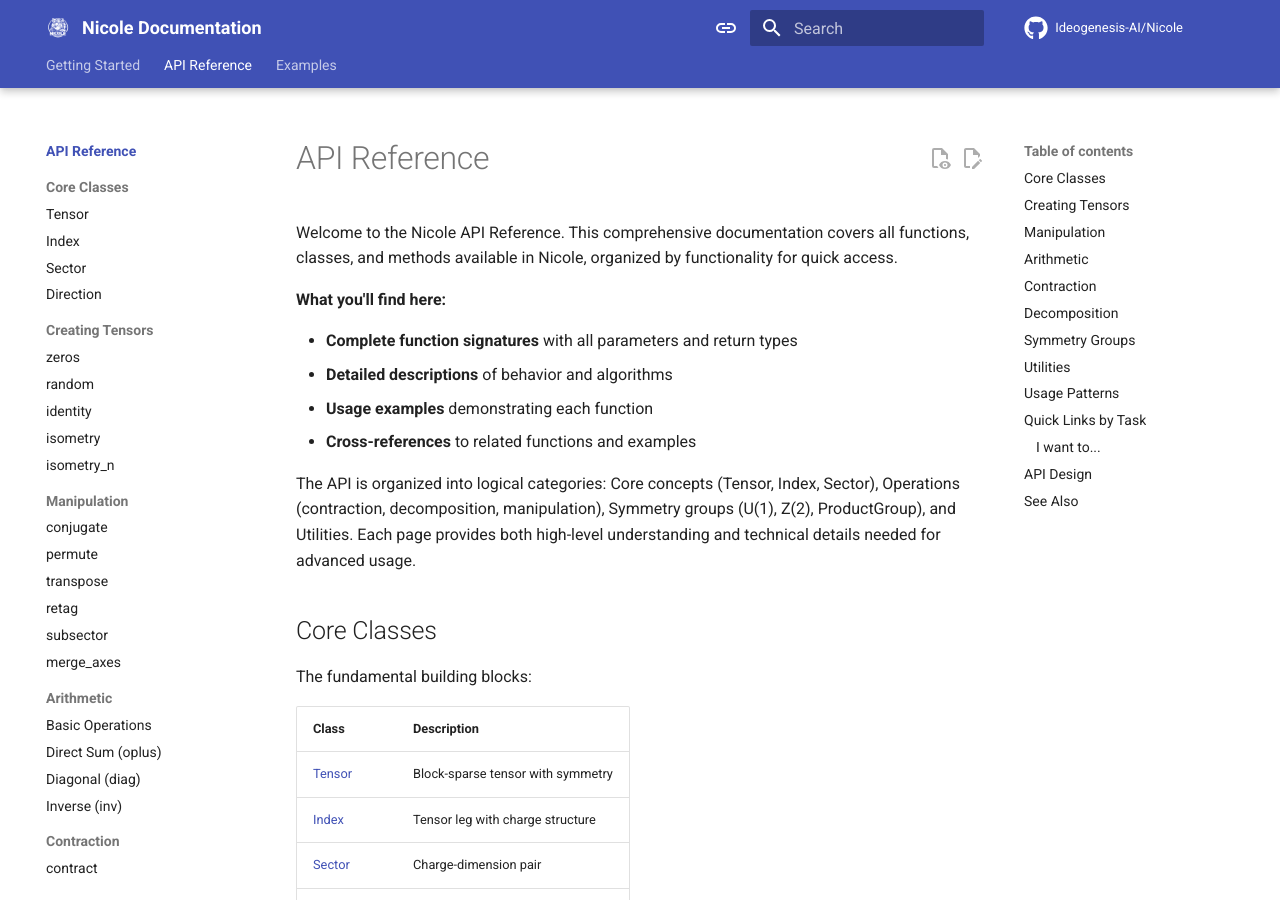
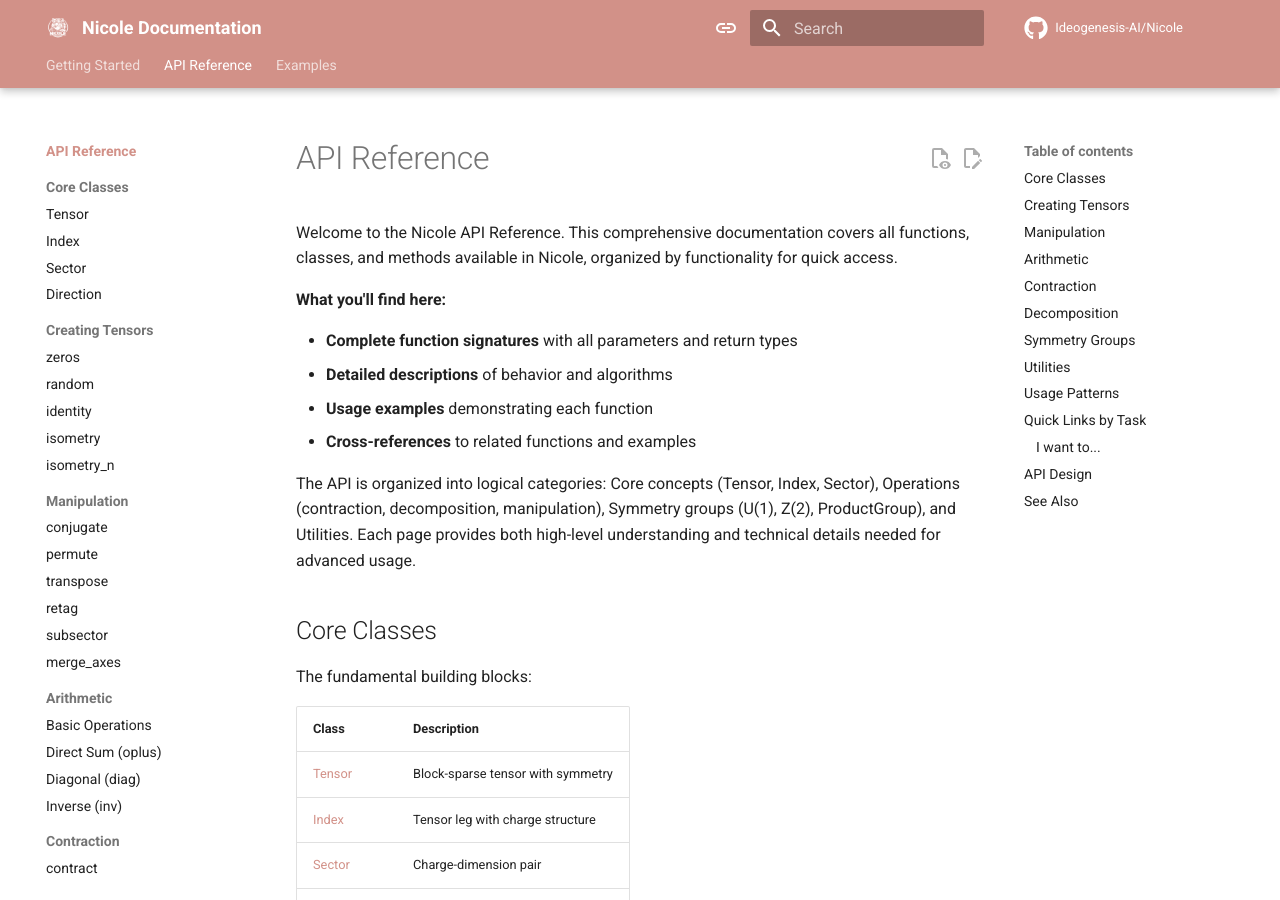
Before and after one commit to Ideogenesis-AI/Nicole, an MkDocs documentation site: the page built from docs/api/index.md, in a window 1280 px wide and 900 px high. Built offline with MkDocs 1.6.1 and Material for MkDocs 9.7.7, drawn with Linux system fonts in a browser that asks for light colours; comment, search, counter and statistics services are not loaded; the version menu is left out.

Commit message:
Update mkdocs.yml to refine color schemes for light and dark modes
This commit modifies the mkdocs.yml configuration to implement the 'nicole' color scheme for light mode and updates the accent color for dark mode to 'custom'. These changes enhance the visual consistency and user experience across different themes in the documentation.

```diff
--- a/mkdocs.yml
+++ b/mkdocs.yml
@@ -21,16 +21,14 @@
         icon: material/link
         name: Switch to light mode
     - media: "(prefers-color-scheme: light)"
-      scheme: default
-      primary: indigo
-      accent: indigo
+      scheme: nicole
       toggle:
         icon: material/toggle-switch
         name: Switch to dark mode
     - media: "(prefers-color-scheme: dark)"
       scheme: slate
       primary: black
-      accent: indigo
+      accent: custom
       toggle:
         icon: material/toggle-switch-off
         name: Switch to system preference
```
